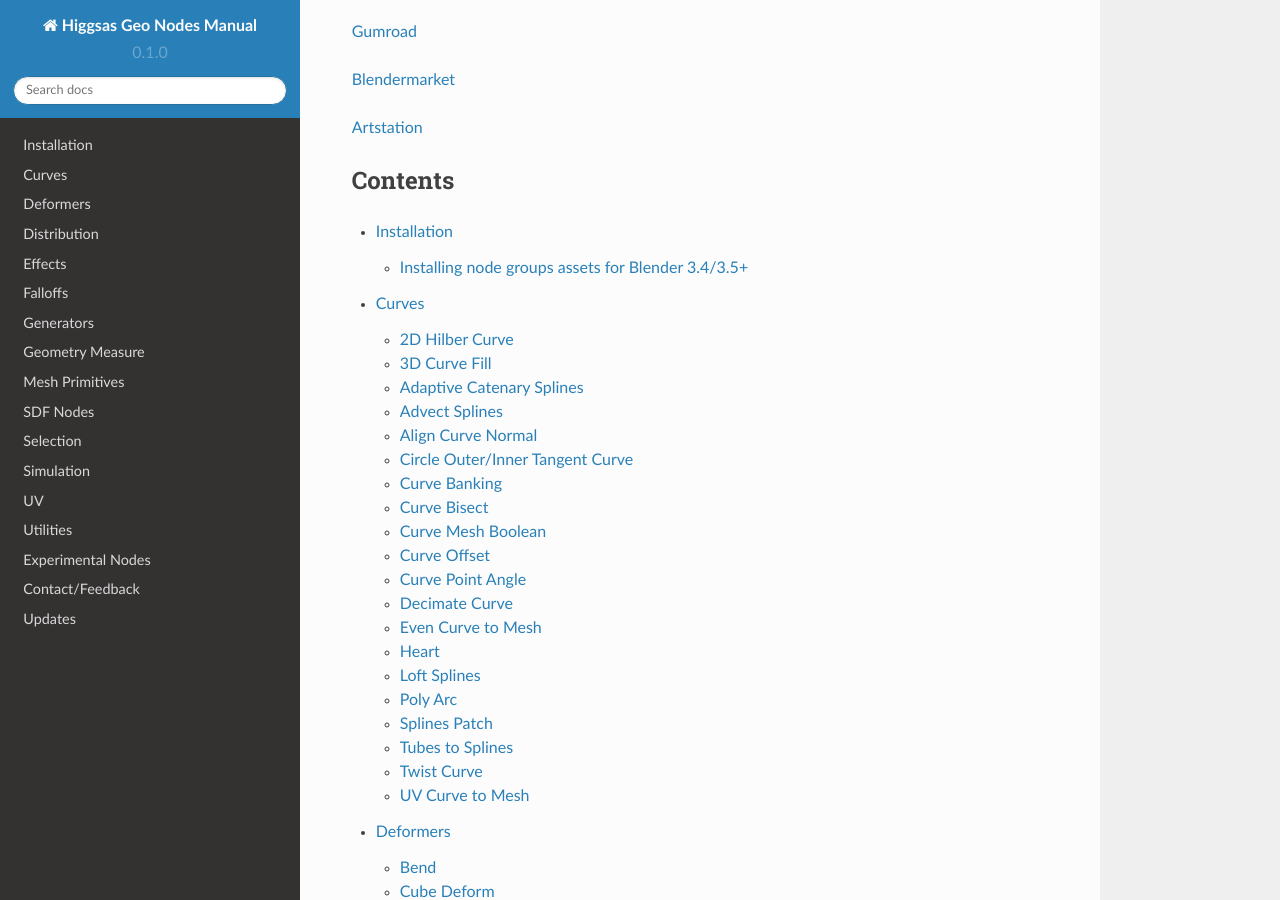
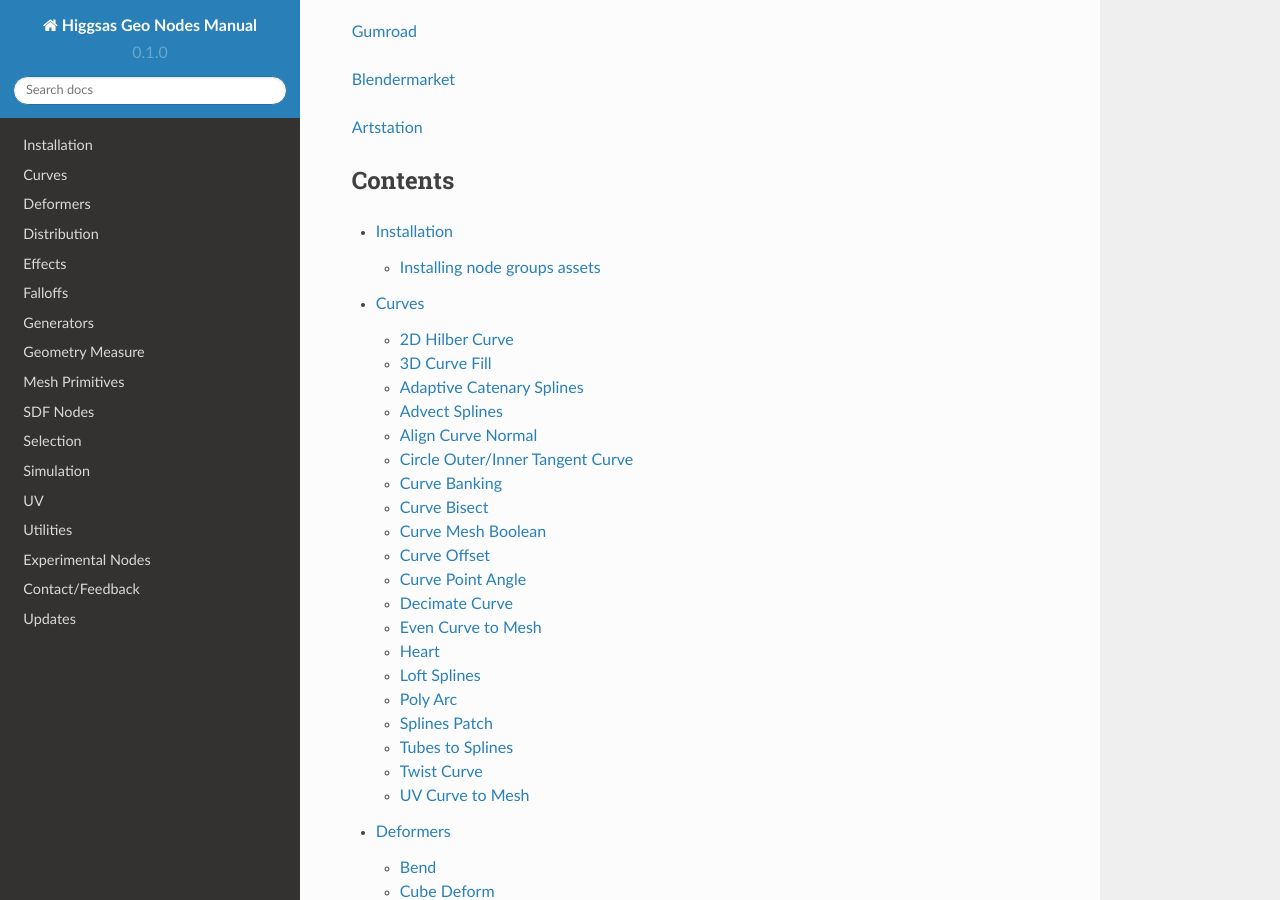
Before and after one commit to higgsas/higgsas_geo_nodes_manual, a Sphinx documentation site: the page built from docs/source/index.rst, in a window 1280 px wide and 900 px high, scrolled down 1019 px. Built offline with Sphinx 7.4.7 and the Read the Docs theme 2.0.0, drawn with Linux system fonts in a browser that asks for light colours.

Commit message:
Update installation.rst

```diff
--- a/docs/source/installation.rst
+++ b/docs/source/installation.rst
@@ -3,7 +3,7 @@ Installation
 
 
 ************************************************************
-Installing node groups assets for Blender 3.4/3.5+
+Installing node groups assets
 ************************************************************
 
 |install_video|
```
